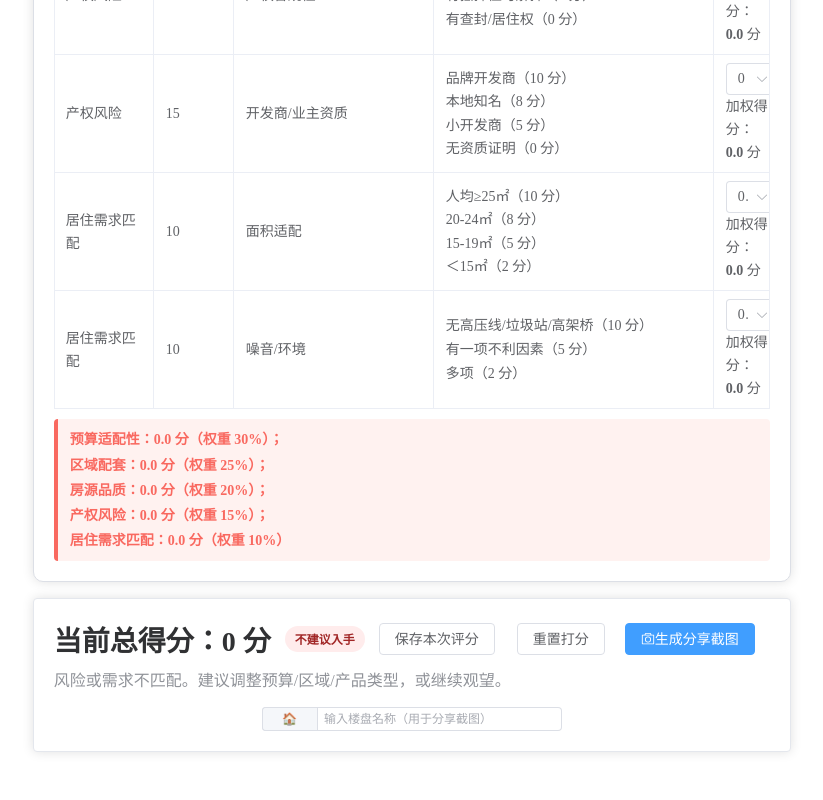
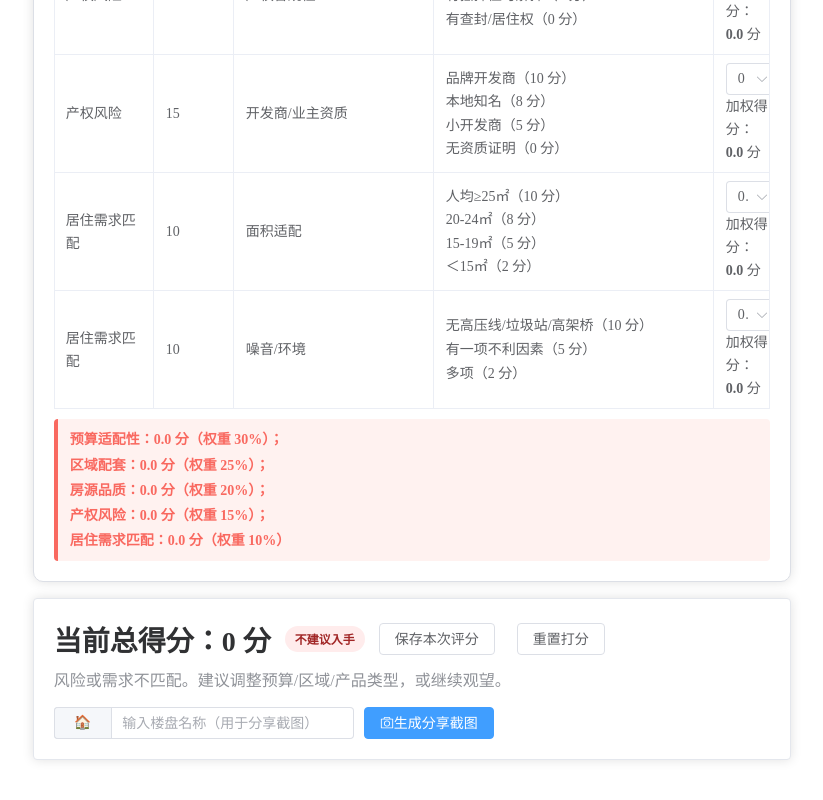
Before and after one commit to Benny66/home-buy-score, a Vue app: page /#/scoring in a window 1280 px wide. Shown: the part 2394-3194 px from the top of the page, without its empty margins (228-1051 px from the left). Built offline with nearby package versions, Linux system fonts and the light colour scheme.

Commit message:
feat:优化刚需买房评估表的截图功能

```diff
--- a/src/components/ShareScreenshot.vue
+++ b/src/components/ShareScreenshot.vue
@@ -2,7 +2,7 @@
   <div class="share-screenshot">
     <el-button
       type="primary"
-      @click="showPreview = true"
+      @click="showPreviewDialog"
       class="screenshot-btn"
     >
       <el-icon><Camera /></el-icon>
@@ -165,6 +165,17 @@ export default {
     }
   },
   methods: {
+    showPreviewDialog() {
+      if (this.propertyName === '') {
+        this.$message.warning('请先填写楼盘名称后截图');
+        return;
+      }
+      if (this.totalScore === 0) {
+        this.$message.warning('请先完成评分再截图');
+        return;
+      }
+      this.showPreview = true
+    },
     async generateScreenshot() {
       if (this.generating) return
 
@@ -460,8 +471,8 @@ export default {
   border-radius: 6px;
 }
 .qrcode-container {
-  width: 200px;
-  height: 200px;
+  width: 80px;
+  height: 80px;
   margin: 0 auto;
   display: flex;
   align-items: center;
@@ -469,11 +480,14 @@ export default {
   border-radius: 6px;
   overflow: hidden;
   background: #f8f9fa;
+  padding: 5px;
 }
 
 .qrcode-image {
-  width: 100%;
-  height: 100%;
+  max-width: 100%;
+  max-height: 100%;
+  width: auto;
+  height: auto;
   object-fit: contain;
 }
 .preview-actions {
--- a/src/views/scoring.vue
+++ b/src/views/scoring.vue
@@ -100,17 +100,7 @@
         <div class="actions">
           <el-button @click="saveCurrentScore">保存本次评分</el-button>
           <el-button @click="resetScores">重置打分</el-button>
-          <!-- 添加截图按钮 -->
-          <ShareScreenshot
-            :property-name="propertyName"
-            :total-price="formData.price"
-            :monthly-payment="monthlyPaymentForShare"
-            :total-score="totalScore"
-            :level-text="levelText"
-            :level-class="levelClass"
-            :advice-text="adviceText"
-            :dimension-scores="dimensionScoresForShare"
-          />
+
         </div>
       </div>
       <div class="muted" style="margin-top:8px">
@@ -123,12 +113,24 @@
           v-model="propertyName"
           placeholder="输入楼盘名称（用于分享截图）"
           clearable
-          size="small"
+          :size="isSmallScreen() ? 'small' : 'default'"
           style="width: 300px;"
         >
           <template #prepend>🏠</template>
         </el-input>
+         <!-- 添加截图按钮 -->
+       <ShareScreenshot
+            :property-name="propertyName"
+            :total-price="formData.price"
+            :monthly-payment="monthlyPaymentForShare"
+            :total-score="totalScore"
+            :level-text="levelText"
+            :level-class="levelClass"
+            :advice-text="adviceText"
+            :dimension-scores="dimensionScoresForShare"
+          />
       </div>
+
     </el-card>
   </div>
 </template>
@@ -829,7 +831,7 @@ export default {
 
 .property-name-input {
   display: flex;
-  justify-content: center;
+  justify-content: start;
 }
 
 /* 小屏幕适配 */
```
